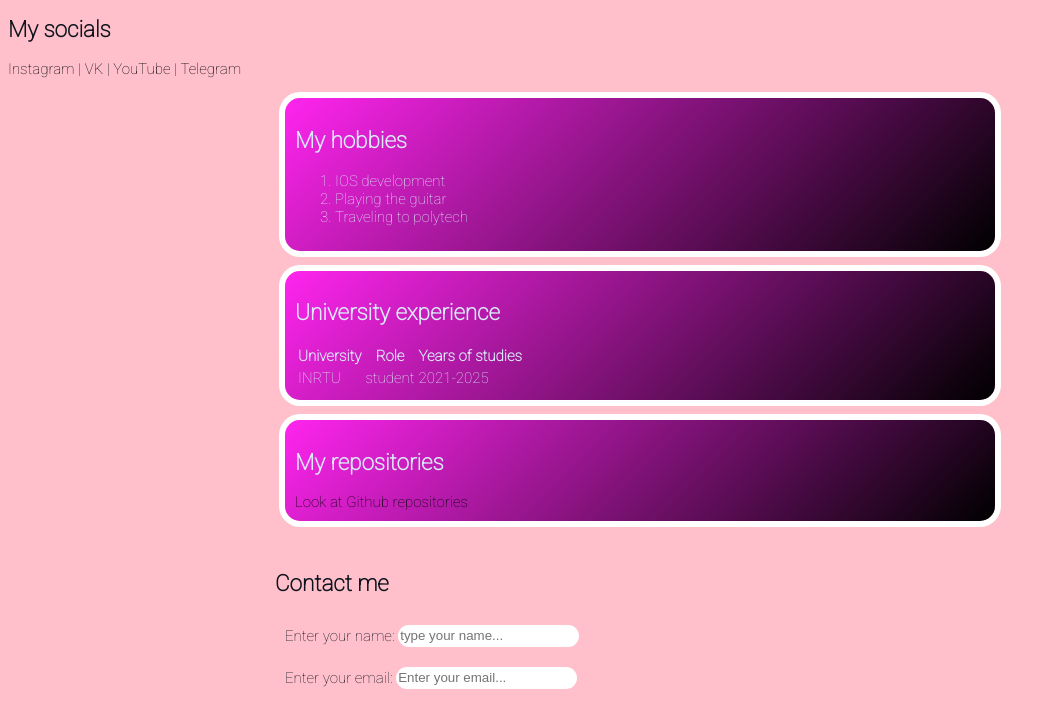
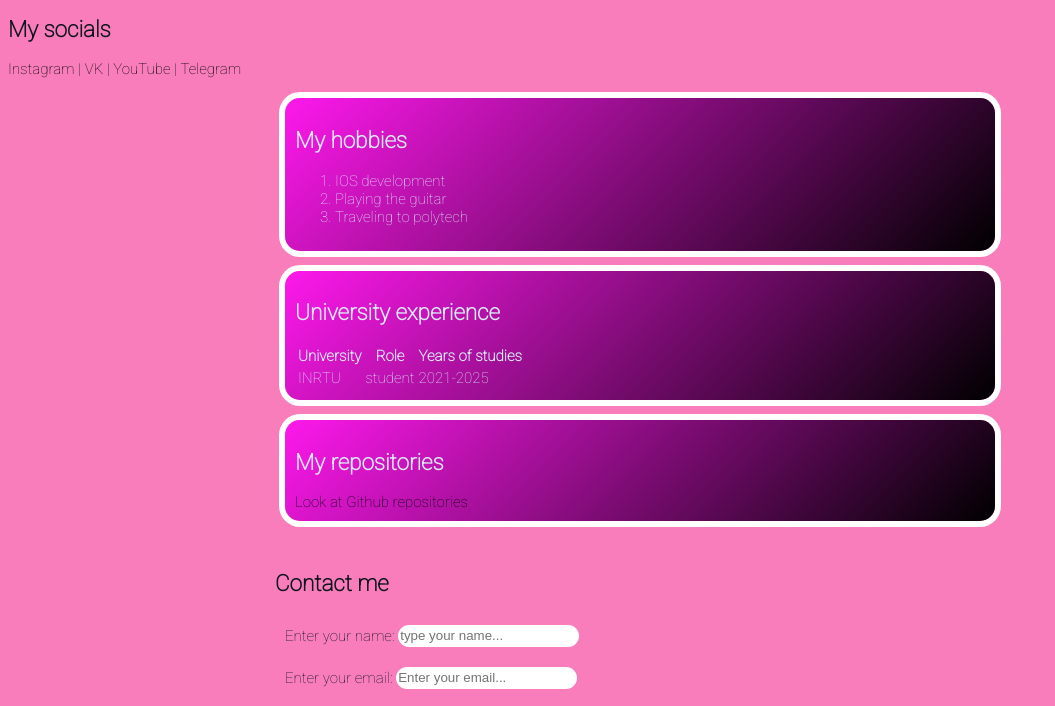
Before and after one commit to malinatrash/PortfolioProject, a plain HTML site: page index.html in a window 1280 px wide. Shown: the part 197-903 px from the top of the page, without its empty margins (0-1055 px from the left). Drawn offline with Linux system fonts and the light colour scheme.

Commit message:
finx bg color

```diff
--- a/styles.css
+++ b/styles.css
@@ -1,7 +1,8 @@
 @import url("https://fonts.googleapis.com/css2?family=Roboto:wght@100&display=swap");
 
 body {
-  background: pink;
+  background: rgb(248, 125, 186);
+  /* background: pink; */
   color: #0f141e;
 
   font: normal 15px "Roboto", sans-serif;
```
